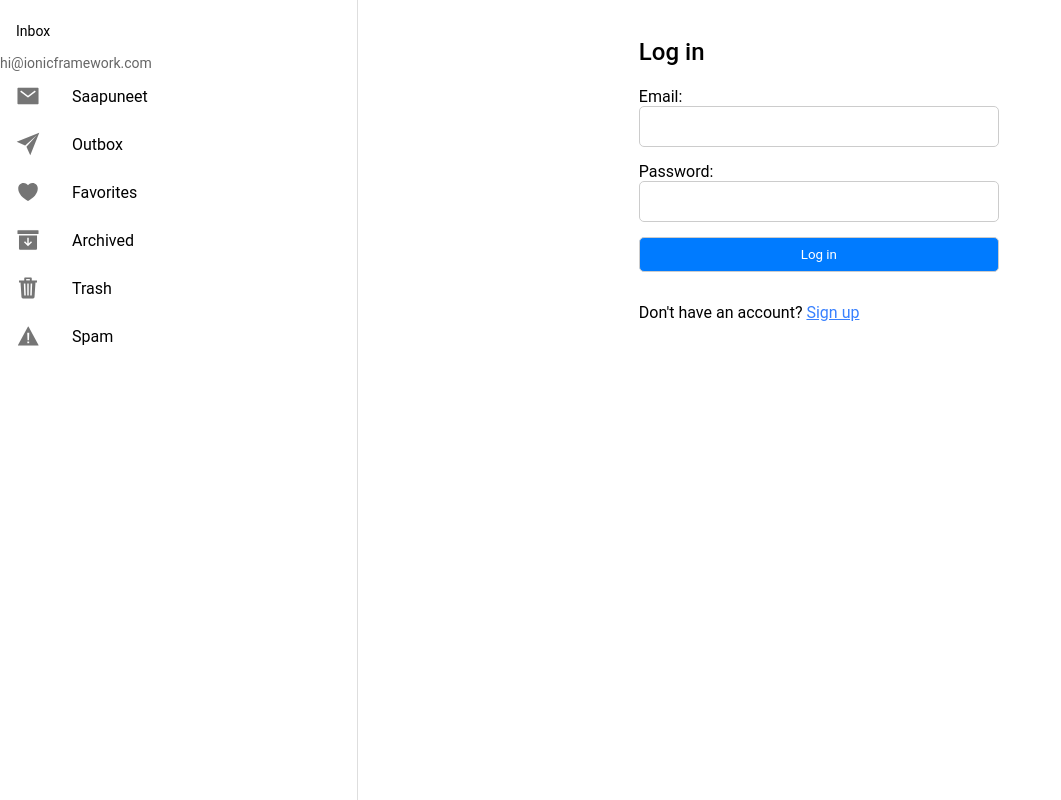
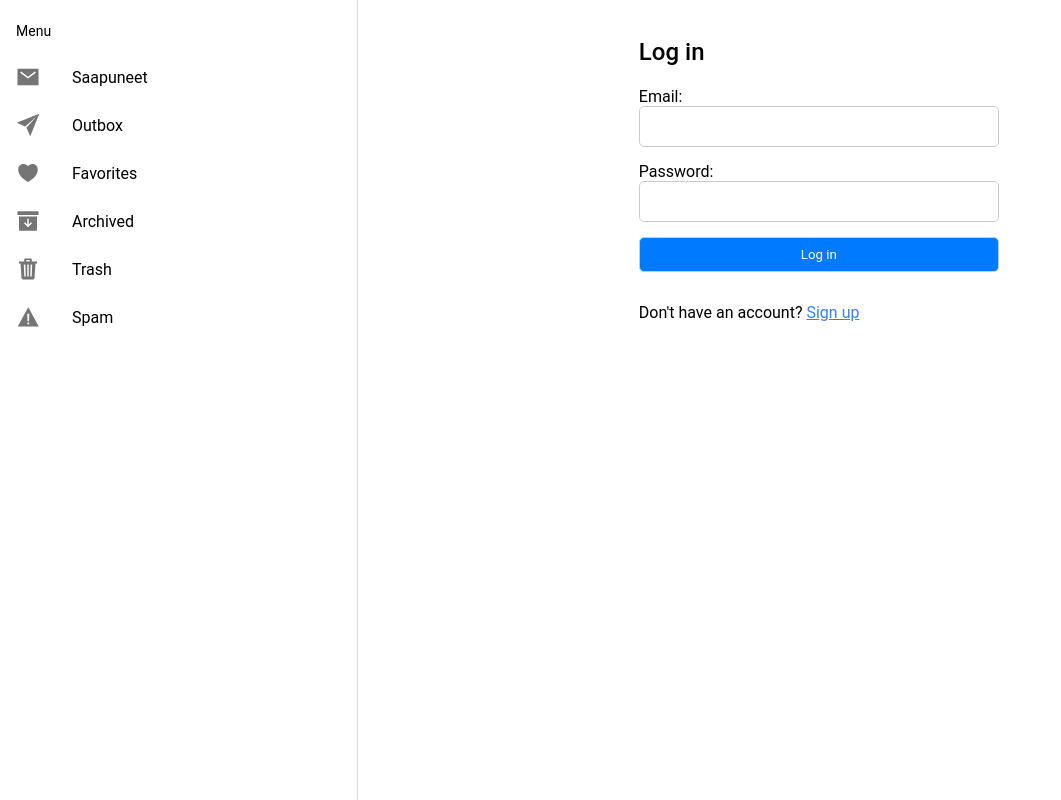
Before and after one commit to Nikopetaja/NewsApp, a React (Vite) app: page /login in a window 1280 px wide. Shown: the whole page, without its empty margins (0-1061 px from the left). Built offline with nearby package versions, Linux system fonts and the light colour scheme.

Commit message:
Second commit

```diff
--- a/src/components/Menu.tsx
+++ b/src/components/Menu.tsx
@@ -58,8 +58,7 @@ const Menu: React.FC = () => {
     <IonMenu contentId="main" type="overlay">
       <IonContent>
         <IonList id="inbox-list">
-          <IonListHeader>Inbox</IonListHeader>
-          <IonNote>hi@ionicframework.com</IonNote>
+          <IonListHeader>Menu</IonListHeader>
           {appPages.map((appPage, index) => (
             <IonMenuToggle key={index} autoHide={false}>
               <IonItem className={location.pathname === appPage.url ? 'selected' : ''} routerLink={appPage.url} routerDirection="none" lines="none" detail={false}>
```
